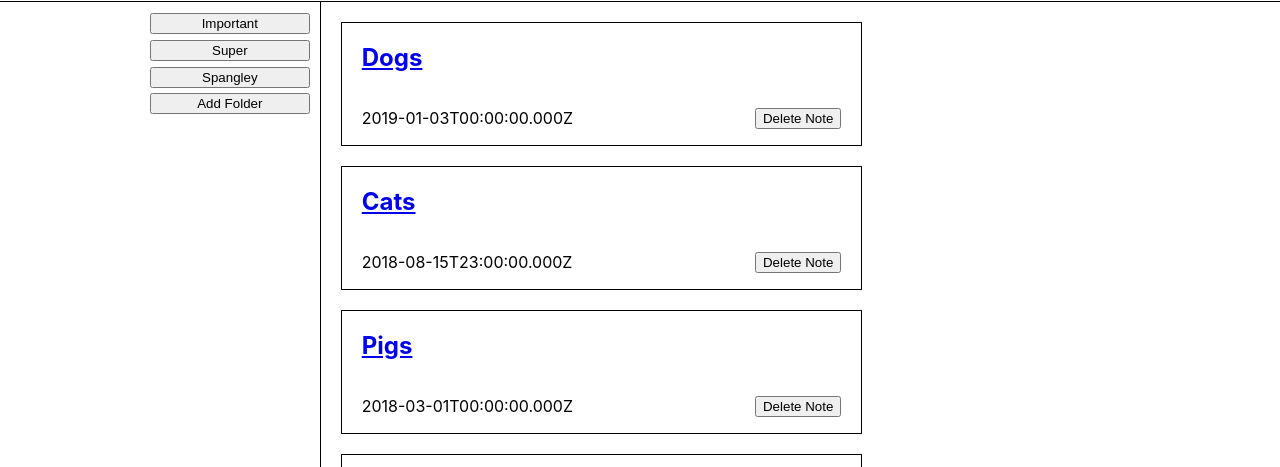
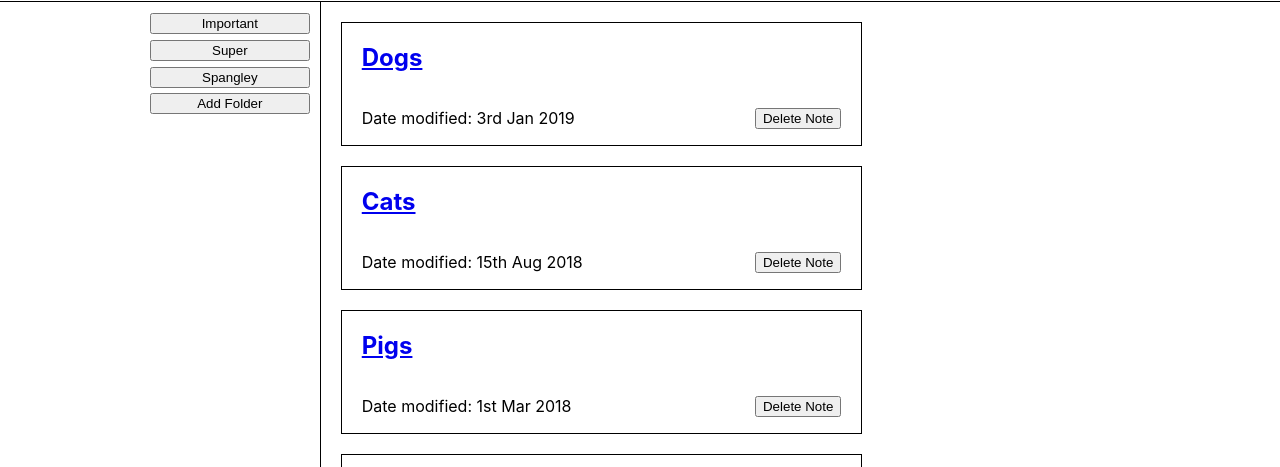
Before and after one commit to Gsmith812/noteful, a React (Create React App) app: page / in a window 1280 px wide. Shown: the part 311-778 px from the top of the page. Built offline with nearby package versions, Linux system fonts and the light colour scheme.

Commit message:
Added moment module to format dates correctly

```diff
--- a/package.json
+++ b/package.json
@@ -6,6 +6,7 @@
     "@testing-library/jest-dom": "^5.11.5",
     "@testing-library/react": "^11.1.0",
     "@testing-library/user-event": "^12.1.10",
+    "moment": "^2.29.1",
     "react": "^17.0.1",
     "react-dom": "^17.0.1",
     "react-router-dom": "^5.2.0",
--- a/src/Components/Note.js
+++ b/src/Components/Note.js
@@ -1,13 +1,14 @@
 import React from 'react';
 import './Note.css';
 import { Link, withRouter } from 'react-router-dom';
+import moment from 'moment';
 
 function Note(props) {
     const { name, modified, id } = props.noteInfo;
     return (
         <div className="Note">
             <Link to={`/notes/${id}`}><h2>{name}</h2></Link>
-            <p>{modified}<button>Delete Note</button></p>
+            <p>Date modified: {moment(modified).format('Do MMM YYYY')}<button>Delete Note</button></p>
 
         </div>
     );
--- a/src/Components/NotePage.js
+++ b/src/Components/NotePage.js
@@ -1,5 +1,6 @@
 import React from 'react';
 import './NotePage.css';
+import moment from 'moment';
 
 function NotePage(props) {
     const matchedNote = props.notes.find(note => note.id === props.noteId);
@@ -8,7 +9,7 @@ function NotePage(props) {
         <div>
             <div className="Note">
                 <h2>{name}</h2>
-                <p>{modified}<button>Delete Note</button></p>
+                <p>Date modified: {moment(modified).format('Do MMM YYYY')}<button>Delete Note</button></p>
             </div>
             <div className='note-content'>
                 <p>{content}</p>
--- a/src/Components/NotesFiltered.js
+++ b/src/Components/NotesFiltered.js
@@ -1,11 +1,12 @@
 import React from 'react';
 import { Link } from 'react-router-dom';
+import moment from 'moment';
 
 function NotesFiltered(props) {
     const notes = props.folderNotes.map(note =>
             <div className="Note">
                 <Link to={`/notes/${note.id}`}><h2>{note.name}</h2></Link>
-                <p>{note.modified}<button>Delete Note</button></p>
+                <p>Date modified: {moment(note.modified).format('Do MMM YYYY')}<button>Delete Note</button></p>
             </div>
         );
     return (
```
Also changed, not shown: 1 other file (tests, documents, lock files or other folders).
